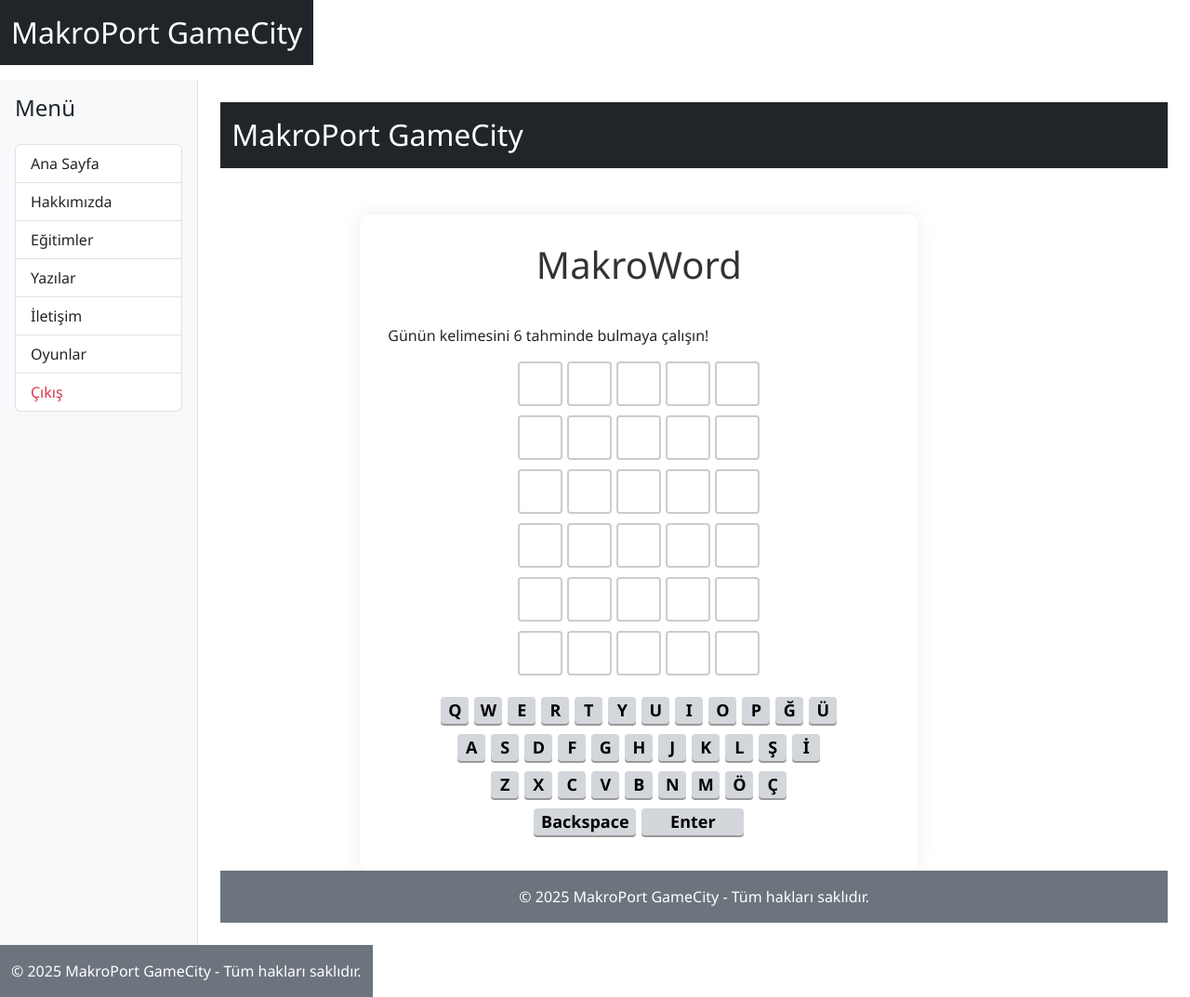
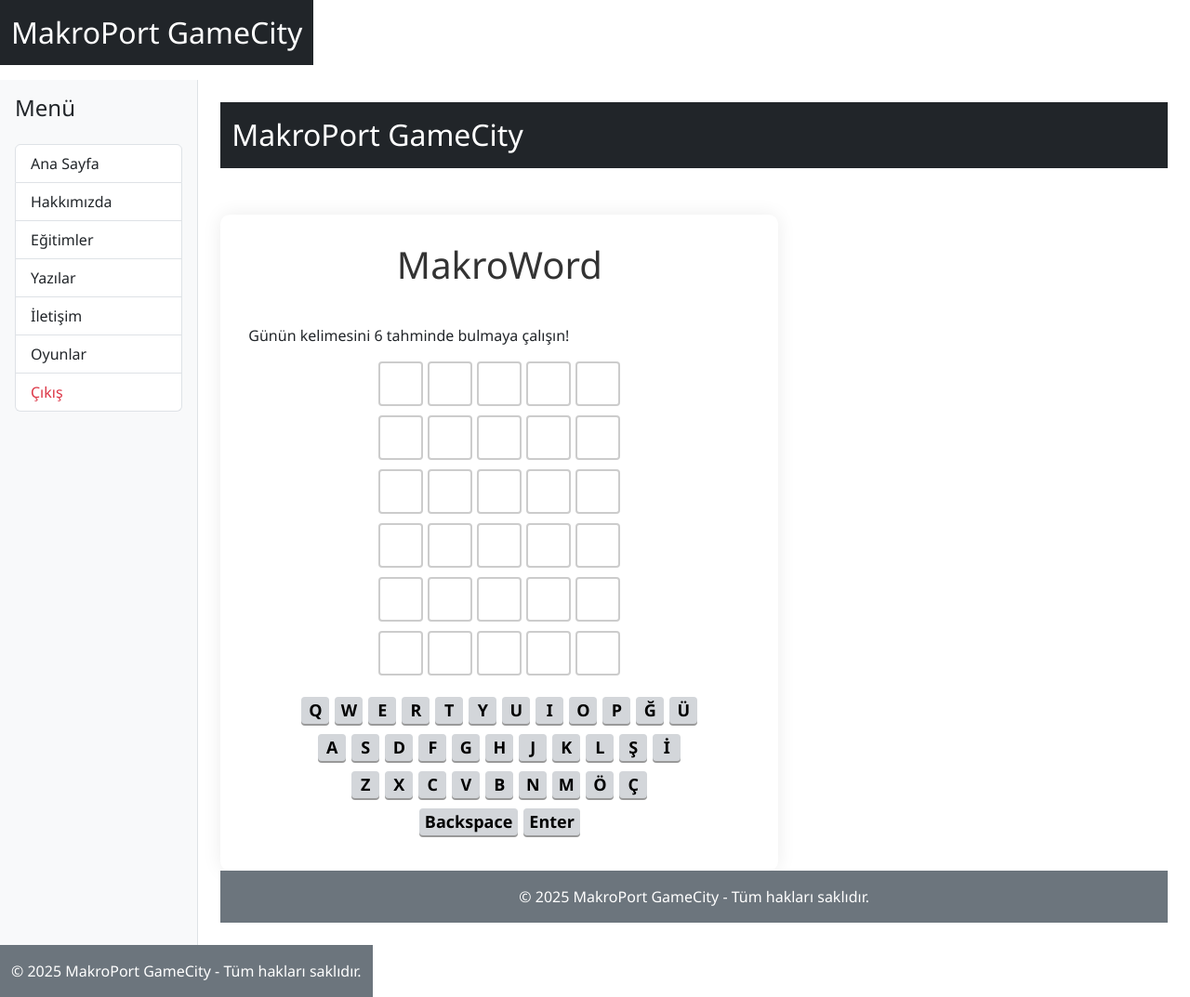
Before and after one commit to ckaraduman/makroport, a PHP site: page /makroword1 in a window 1280 px wide. Shown: the whole page at 93% size. Run offline with PHP 8.4, Linux system fonts and the light colour scheme; the visitor is signed in with stand-in values (Sample User, id 1).

Commit message:
Responsive Test-3

```diff
--- a/pages/games/makroword1.css
+++ b/pages/games/makroword1.css
@@ -13,7 +13,7 @@ body {
     background: #ffffff;
     padding: 30px;
     margin-top: 50px;
-    margin-left: 150px;
+    /* margin-left: 150px; */
     border-radius: 10px;
     box-shadow: 0 0 20px rgba(0, 0, 0, 0.08);
     width: 100%;
@@ -110,7 +110,7 @@ h1 {
 
 .keyboard-key.wide {
     flex: 2 0 auto;
-    width: 110px;
+    /* width: 110px; */
 }
 
 @media (max-width: 600px) {
```
